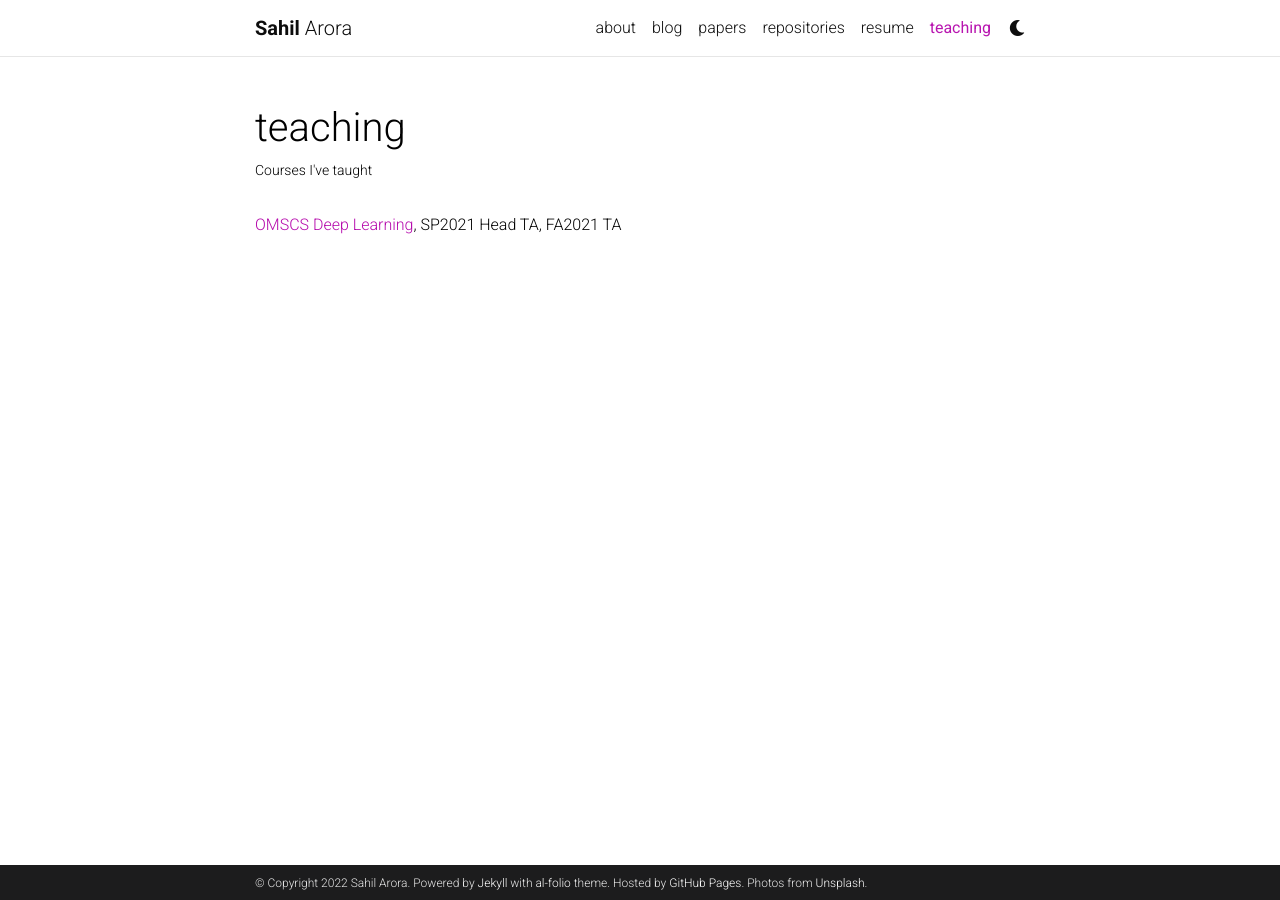
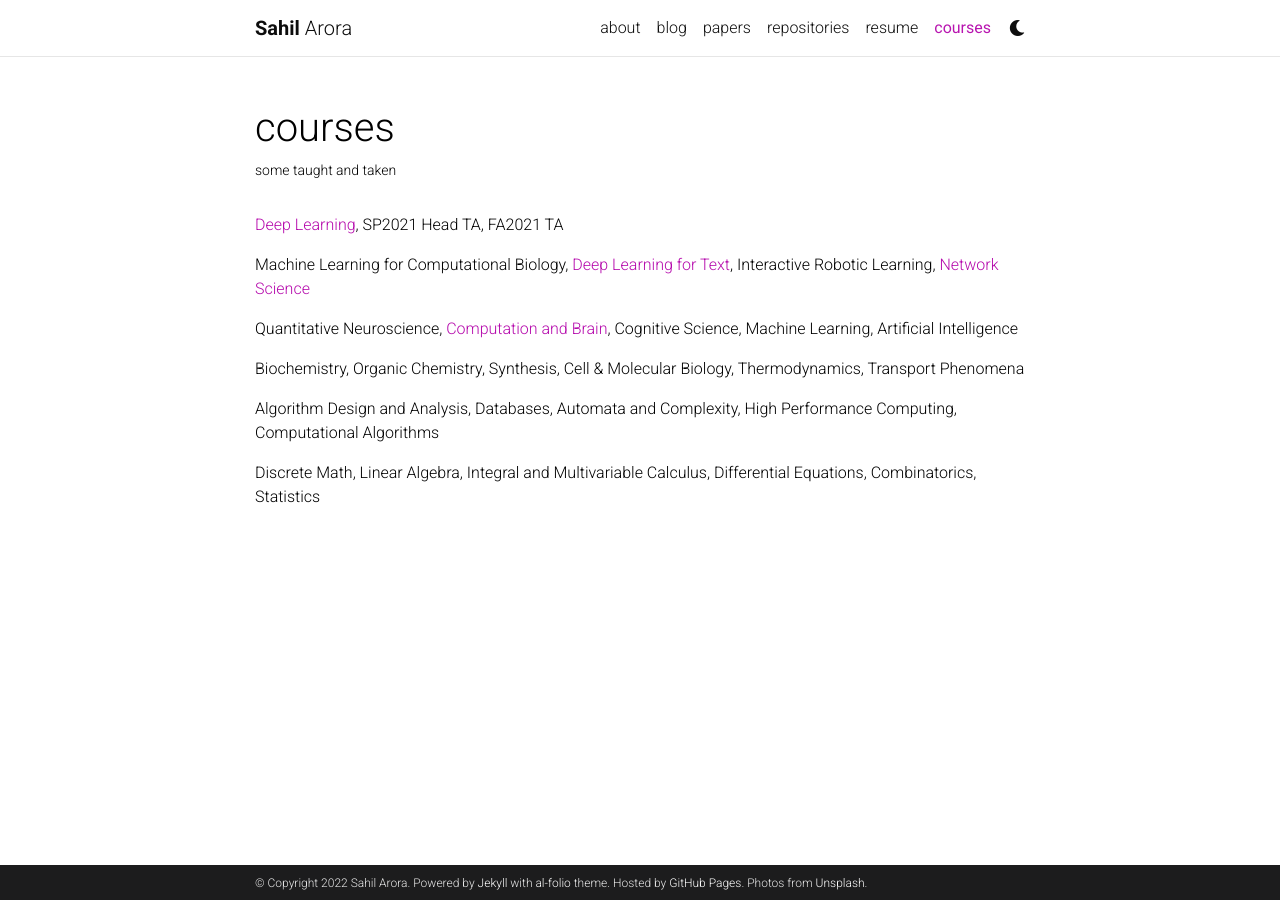
Before and after one commit to arolihas/arolihas.github.io, a Jekyll site: the page built from _pages/teaching.md, in a window 1280 px wide. Built offline with Jekyll 4.4.1, drawn with Linux system fonts in a browser that asks for light colours; comment, search, counter and statistics services are not loaded; a style sheet for code colours, icons or effects is not loaded.

Commit message:
up to date

```diff
--- a/_config.yml
+++ b/_config.yml
@@ -110,9 +110,9 @@ bing_site_verification:  # out your bing-site-verification ID (Bing Webmaster)
 # Blog
 # -----------------------------------------------------------------------------
 
-blog_name: al-folio # blog_name will be displayed in your blog page
+blog_name: notes # blog_name will be displayed in your blog page
 blog_nav_title: blog # your blog must have a title for it to be displayed in the nav bar
-blog_description: a simple whitespace theme for academics
+blog_description: learning and musing
 permalink: /blog/:year/:title/
 
 # Pagination
--- a/_data/cv.yml
+++ b/_data/cv.yml
@@ -34,7 +34,7 @@
         - OMSCS Deep Learning
 
     - title: Software Engineering Intern
-      institution: IBM - Chief Information Office
+      institution: IBM
       year: 2020-2021
       description:
         - Chief Information Office
--- a/_pages/teaching.md
+++ b/_pages/teaching.md
@@ -1,10 +1,22 @@
 ---
 layout: page
-permalink: /teaching/
-title: teaching
-description: Courses I've taught
+permalink: /courses/
+title: courses
+description: some taught and taken
 nav: true
 nav_order: 5
 ---
 
-<a href="https://omscs.gatech.edu/cs-7643-deep-learning">OMSCS Deep Learning</a>, SP2021 Head TA, FA2021 TA
+<a href="https://omscs.gatech.edu/cs-7643-deep-learning">Deep Learning</a>, SP2021 Head TA, FA2021 TA
+
+Machine Learning for Computational Biology, <a href="http://chaozhang.org/course/cse8803-20f.html">Deep Learning for Text</a>,
+Interactive Robotic Learning, <a href="https://faculty.cc.gatech.edu/~dovrolis/Courses/NetSci/">Network Science</a>
+
+Quantitative Neuroscience, <a href="https://computationandbrain.wordpress.com/">Computation and Brain</a>, Cognitive Science,
+Machine Learning, Artificial Intelligence
+
+Biochemistry, Organic Chemistry, Synthesis, Cell & Molecular Biology, Thermodynamics, Transport Phenomena
+
+Algorithm Design and Analysis, Databases, Automata and Complexity, High Performance Computing, Computational Algorithms
+
+Discrete Math, Linear Algebra, Integral and Multivariable Calculus, Differential Equations, Combinatorics, Statistics
```
Also changed, not shown: _bibliography/papers.bib (+18 -17 lines), 1 other file.
